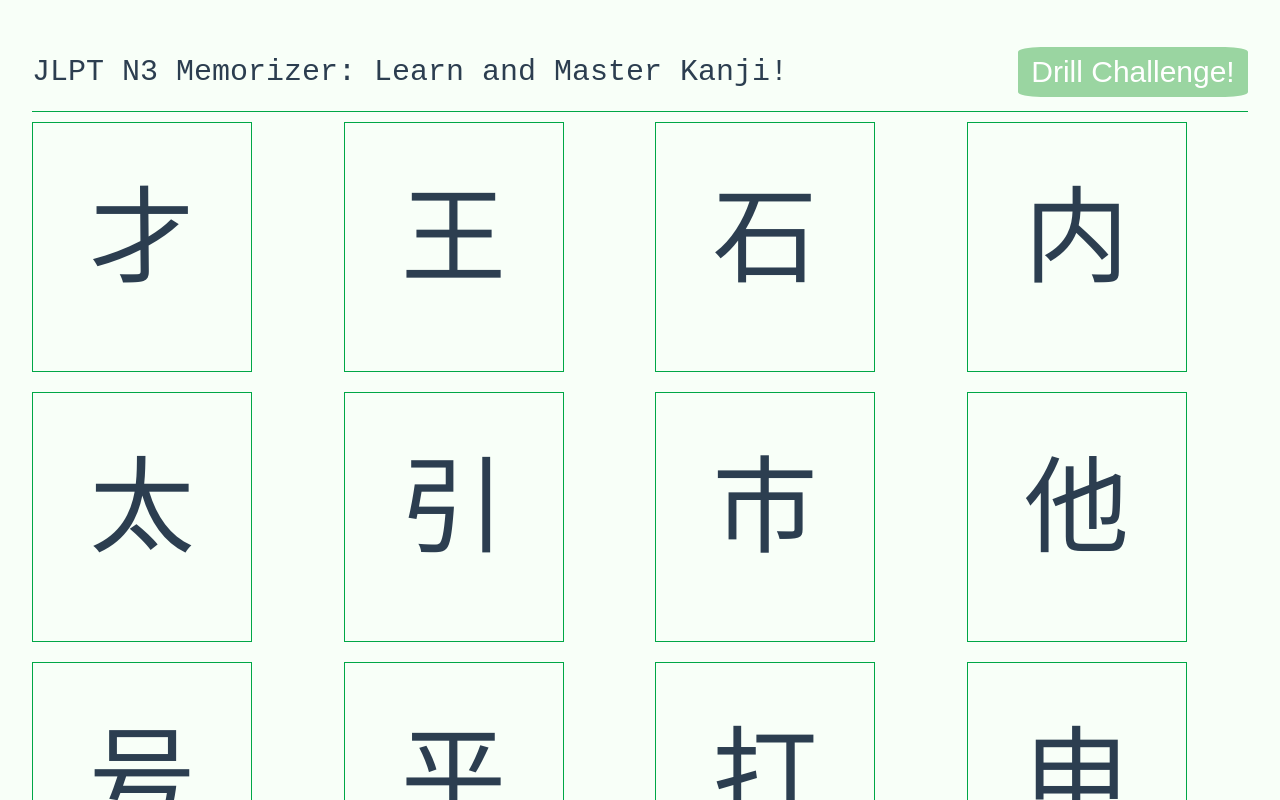
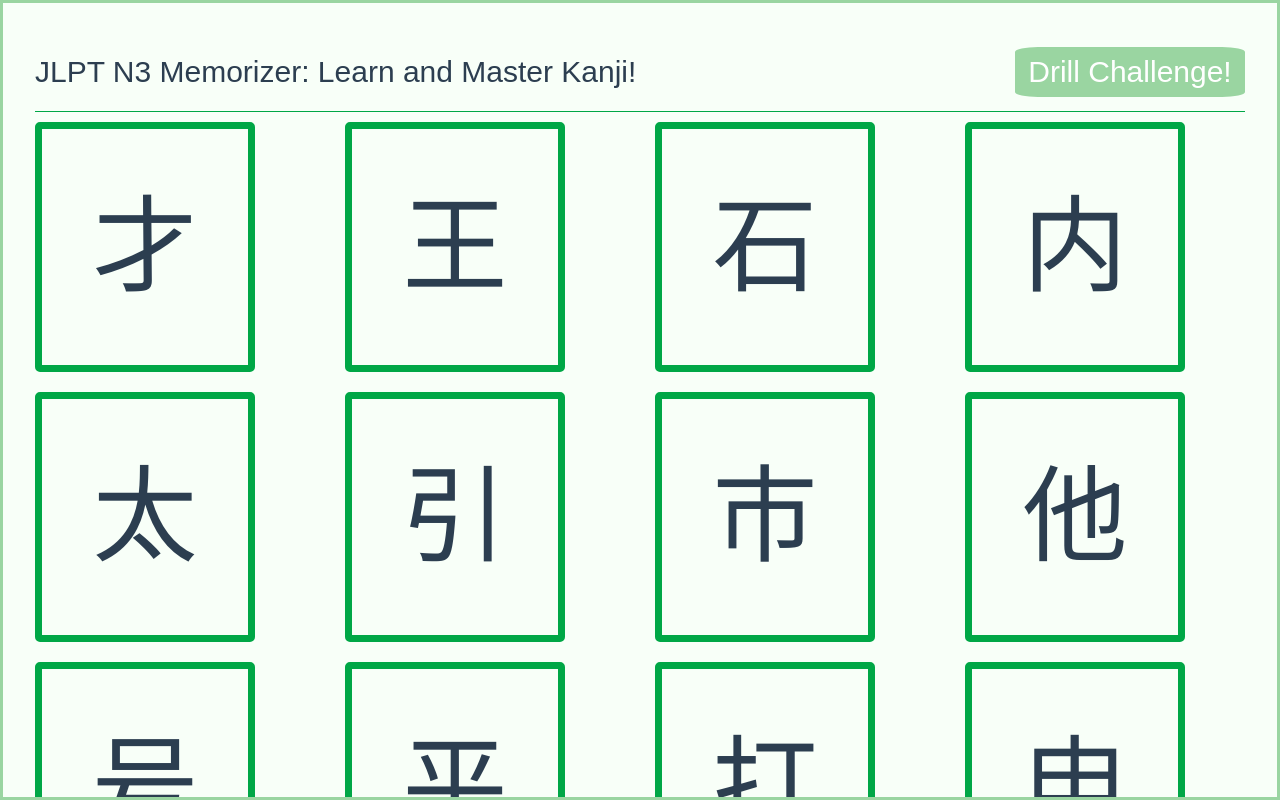
Before and after one commit to ruslan-bv/jlptn3-memorizer, a Vue app: page /kanji in a window 1280 px wide. Shown: the top 800 px of the page. Built offline with nearby package versions, Linux system fonts and the light colour scheme.

Commit message:
feat: infinite scroll

```diff
--- a/src/assets/base.css
+++ b/src/assets/base.css
@@ -55,8 +55,25 @@
 *::after {
   box-sizing: border-box;
   margin: 0;
-  position: relative;
+  /* position: relative; */
   font-weight: normal;
+}
+
+body:before, body:after {
+  content: "";
+  position: fixed;
+  background: #9AD5A1;
+  left: 0;
+  right: 0;
+  height: 3px;
+}
+
+body:before {
+  top: 0;
+}
+
+body:after {
+  bottom: 0;
 }
 
 body {
@@ -65,11 +82,13 @@ body {
   background: #F8FFF8;
   transition: color 0.5s, background-color 0.5s;
   line-height: 1.6;
-  font-family: monospace, monospace;
+  font-family: sans-serif;
   /* font-family: Inter, -apple-system, BlinkMacSystemFont, 'Segoe UI', Roboto, Oxygen, Ubuntu,
     Cantarell, 'Fira Sans', 'Droid Sans', 'Helvetica Neue', sans-serif; */
   font-size: 15px;
   text-rendering: optimizeLegibility;
   -webkit-font-smoothing: antialiased;
   -moz-osx-font-smoothing: grayscale;
+  border-left: 3px solid #9AD5A1;
+  border-right: 3px solid #9AD5A1;
 }
--- a/src/components/BackSide.vue
+++ b/src/components/BackSide.vue
@@ -5,10 +5,7 @@ import { ref } from 'vue';
         selectedCard: any;
     }>()
 
-    console.log(props.letter)
-    console.log(props.selectedCard)
     const cardProps: any = ref(Object.values(props.selectedCard)[0]);
-    console.log(cardProps)
 </script>
 
 <template>
--- a/src/components/Drill.vue
+++ b/src/components/Drill.vue
@@ -2,14 +2,24 @@
 import { ref, reactive } from 'vue';
 import { kanjiStore } from '../store/kanjiStore';
 const currentCardSet = reactive(kanjiStore.currentKanjiDeck);
-console.log(currentCardSet)
+const selectionToShow = Object.values(currentCardSet)[0];
+
+const selectCard = (e: Event) => {
+    e.stopPropagation();
+    const element = e.target as HTMLInputElement;
+    const text = element.textContent || '';
+}
 </script>
 
 <template>
 <div class="drill">
     <div class="container">
         <div class="cards">
-
+            <template v-for="card in selectionToShow" @click="selectCard">
+                <div class="card">
+                    <span class="front-side">{{ Object.keys(card)[0] }}</span>
+                </div>
+            </template>
         </div>
         <div class="navigation">
             test
@@ -18,19 +28,39 @@ console.log(currentCardSet)
 </div>
 </template>
 
-<style>
-.drill {
-    width: 500px;
-    height: 300px;
-    position: absolute;
-    top: 50%;
-    left: 50%;
-    margin: -150px 0 0 -250px;
-    border: 1px solid black;
+<style scoped lang="scss">
+.card {
+    display: grid;
+    padding: 10px;
+    border: 1px solid #00A746;
+    width: 200px;
+    height: 250px;
+
+    .front-side {
+        display: block;
+        margin: auto;
+        font-size: 8em;
+    }
+}
+
+.cards {
+    display: flex;
+    flex-direction: row;
+    flex-wrap: nowrap;
 }
 
 .container {
     height: 100%;
     width: 100%;
 }
+
+.drill {
+    width: 800px;
+    height: 400px;
+    position: absolute;
+    top: 50%;
+    left: 50%;
+    margin: -200px 0 0 -400px;
+    border: 2px solid #05652d;
+}
 </style>
--- a/src/components/Grid.vue
+++ b/src/components/Grid.vue
@@ -1,13 +1,24 @@
 <script setup lang="ts">
-import { ref } from 'vue';
+import { ref, onMounted, onUnmounted } from 'vue';
 import BackSide from './BackSide.vue';
 const props = defineProps<{
     kanjiList: any
 }>()
 
-const kanjiList = ref(props.kanjiList);
-const cardCovers = props.kanjiList.map((kanji: any) => Object.keys(kanji)[0]);
-// const cards = ref(cardCovers)
+const listForScroll = props.kanjiList.slice(10);
+const kanjiList = ref(listForScroll);
+const initialList = props.kanjiList.slice(0, 10);
+const visibleKanjiList = ref(initialList);
+const scrollRef = ref();
+
+const handleScroll = (e: Event) => {
+    const scrollPosition = scrollRef.value;
+    if (scrollPosition.getBoundingClientRect().bottom < window.innerHeight) {
+        const newList = kanjiList.value.slice(0, 10);
+        kanjiList.value.splice(0, 10);
+        visibleKanjiList.value.push(...newList);
+    }
+}
 
 const selectedCard = ref(null);
 const selectedLetter = ref('');
@@ -15,18 +26,25 @@ const showDescription = (e: Event) => {
     e.stopPropagation();
     const element = e.target as HTMLInputElement;
     const text = element.textContent || '';
-    const selectedKanji = kanjiList.value.find((kanji: any) => Object.keys(kanji)[0] === text);
+    const selectedKanji = props.kanjiList.find((kanji: any) => Object.keys(kanji)[0] === text);
     selectedLetter.value = text;
     selectedCard.value = selectedKanji;
 }
 
 const hideDescription = () => selectedCard.value = null;
 
+
+onMounted(() => {
+  window.addEventListener("scroll", handleScroll)
+ })
+ onUnmounted(() => {
+  window.removeEventListener("scroll", handleScroll)
+ })
 </script>
 
 <template>
-    <div class="grid" @click="hideDescription">
-        <template v-for="card in kanjiList">
+    <div class="grid" @click="hideDescription" ref="scrollRef">
+        <template v-for="card in visibleKanjiList">
             <div id="card" class="grid-element" @click="showDescription">
                 <div v-if="selectedCard && selectedLetter === Object.keys(card)[0]">
                     <BackSide :letter="selectedLetter" :selectedCard="selectedCard" />
@@ -42,15 +60,21 @@ const hideDescription = () => selectedCard.value = null;
     display: grid;
     grid-template-columns: repeat(auto-fill, minmax(220px, 1fr));
     gap: 20px 30px;
+    transition: 1s;
 }
 
 .grid-element {
     display: grid;
     padding: 10px;
-    border: 1px solid #00A746;
+    border: 7px solid #00A746;
+    border-radius: 5px;
     width: 220px;
     height: 250px;
     transition: all 1s ease-out;
+}
+
+.grid-element:hover {
+    box-shadow: 0 0 20px black;
 }
 
 .grid-element:active {
```
